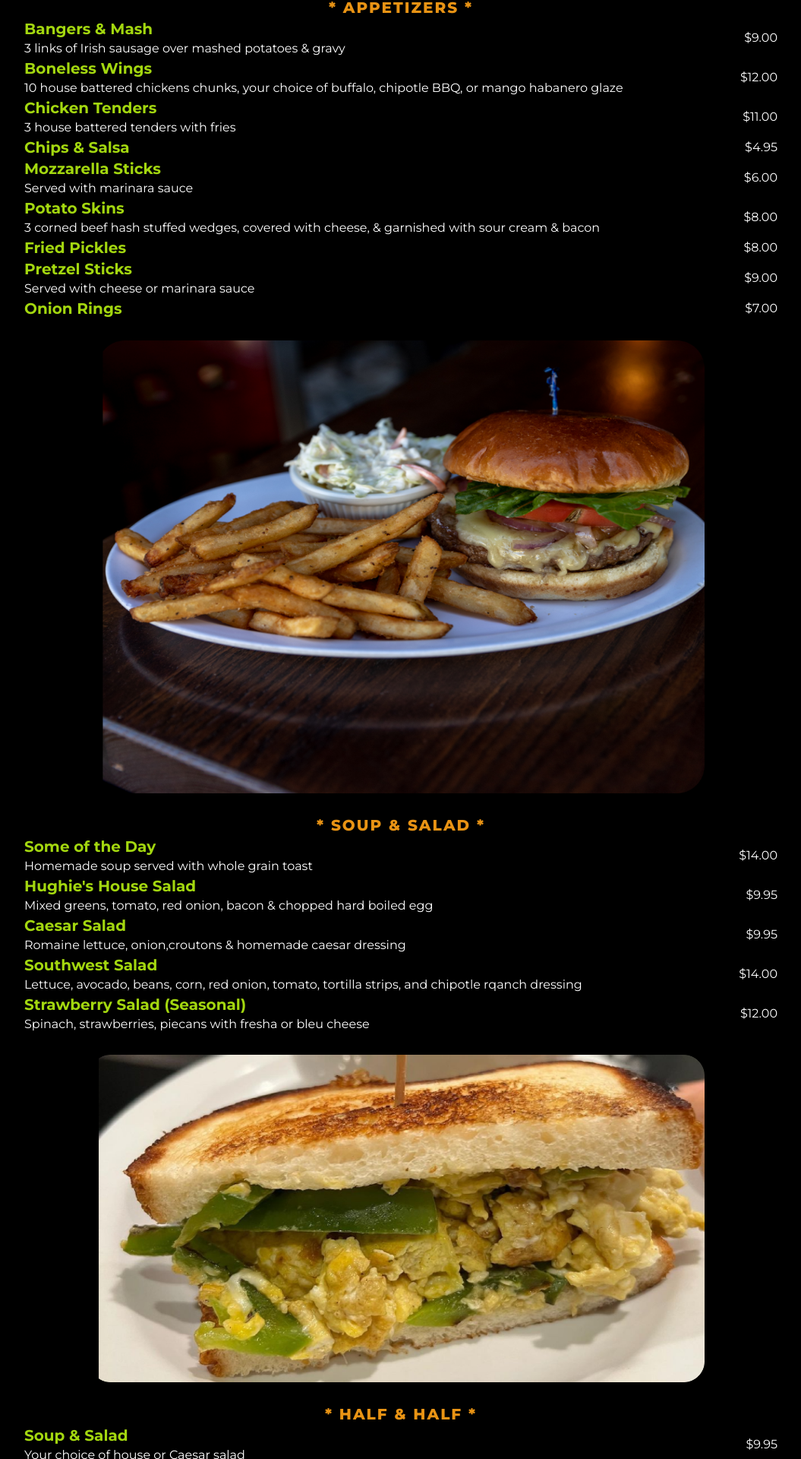
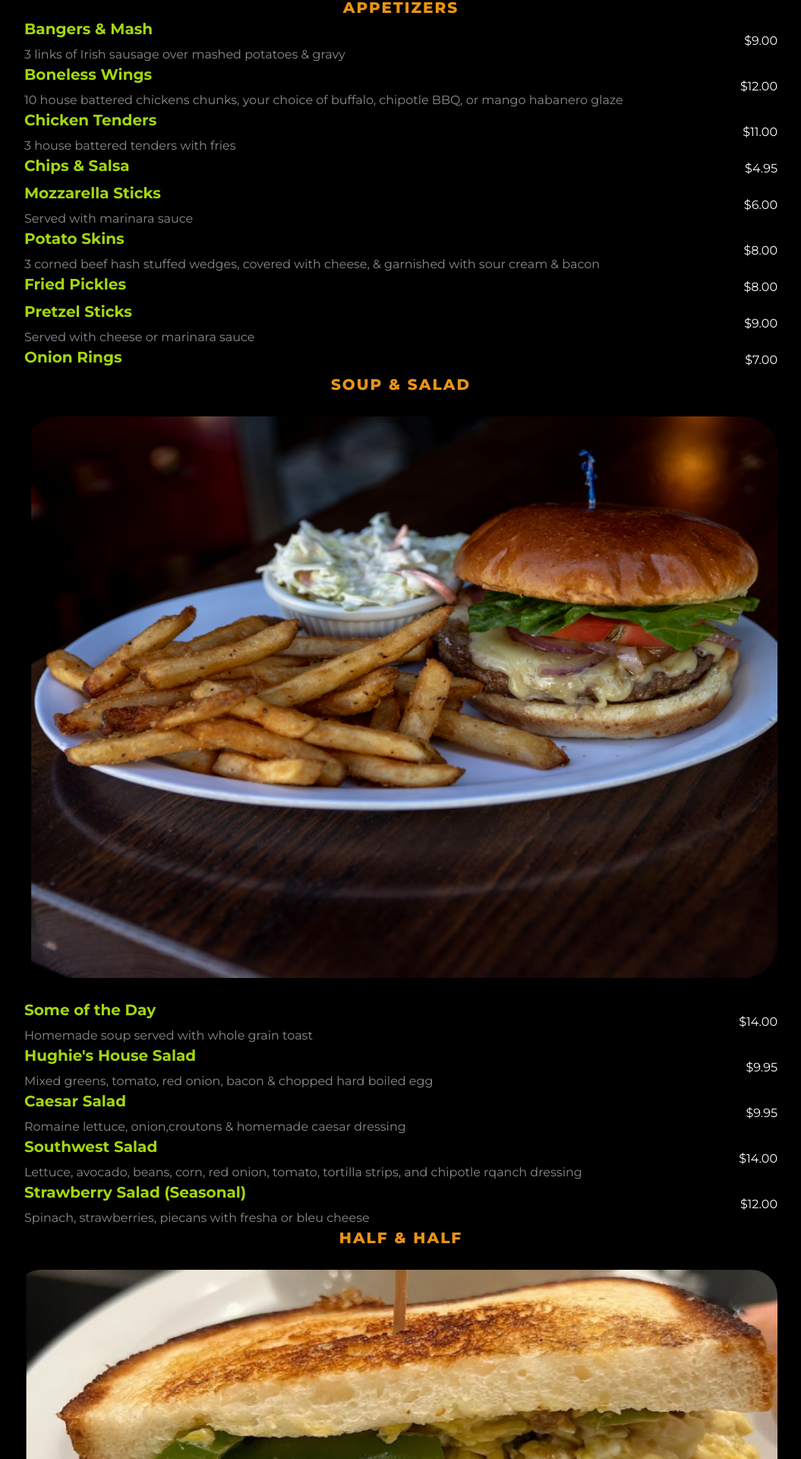
Before and after one commit to Danny2705/hughiepub, a React (Create React App) app: page /menu in a window 1280 px wide. Shown: the part 1334-3254 px from the top of the page at 76% size, without its empty margins (112-1167 px from the left). Built offline with nearby package versions, Linux system fonts and the light colour scheme; a web font is replaced by a local one.

Commit message:
Adjust the Menu Page

```diff
--- a/src/Pages/Menu/Menu.jsx
+++ b/src/Pages/Menu/Menu.jsx
@@ -11,157 +11,98 @@ import Pepsi from "../../Assets/Images/pepsi.png";
 import BurgerAndFries from "../../Assets/Images/burgerAndFries.png";
 import Burger from "../../Assets/Images/burger.png";
 
+const MenuItem = ({ category, name, desc, price, image }) => {
+  return (
+    <div>
+      {category && (
+        <div className='flex justify-center items-center text-[#E89314] font-extrabold text-xl tracking-widest'>
+          {category}
+        </div>
+      )}
+      <div className='row text-white'>
+        {image && <img src={image} alt={name} className='w-full h-full object-cover mx-auto my-7' />}
+        <div className=" flex items-center justify-between">
+          <div className='left'>
+            <h3 className='text-banana font-bold text-xl mb-2'>{name}</h3>
+            <p className="text-grey">{desc}</p>
+          </div>
+          <div className='right'>
+            <span>${price.toFixed(2)}</span>
+          </div>
+        </div>
+      </div>
+    </div>
+  );
+};
+
+const getCategoryImage = (category) => {
+  switch (category) {
+    case "SOUP & SALAD":
+      return Burger;
+    case "HALF & HALF":
+      return Sandwich;
+    case "BEVERAGES":
+      return Pepsi;
+    case "SANDWICHES":
+      return BurgerAndFries;
+    case "ENTRÉE":
+      return Entree;
+    default:
+      return null;
+  }
+};
+
 const Menu = () => {
   return (
     <div className='menu-wrapper'>
       <div className='menu-container'>
         <Header />
         <div className='image-container innerWidth h-[75vh]'>
-          <img
-            src={MenuImage}
-            alt='menu image'
-            className='w-full h-full object-cover'
-          />
-
+          <img src={MenuImage} alt='menu image' className='w-full h-full object-cover' />
           <span className='text-white text-[6rem]'>Menu</span>
         </div>
-
         <div className='menuList-container px-[9rem] py-[3rem] bg-black innerWidth flex flex-col items-center justify-center'>
           <img src={FoodPic} alt='food Picture' width={800} />
-
           <div className='flex justify-center items-center text-[#E89314] font-extrabold text-xl tracking-widest mt-[3rem]'>
-            * APPETIZERS *
+            APPETIZERS
           </div>
           <div>
-            {MenuList.food.map((item, i) => {
-              if (item.name === "Some of the Day") {
-                return (
-                  <div key={i}>
-                    <img src={Burger} alt='Burger' width={800} className='mx-auto my-7'/>
-                    <div className='flex justify-center items-center text-[#E89314] font-extrabold text-xl tracking-widest'>
-                      * SOUP & SALAD *
-                    </div>
-                    <div className='row text-white flex items-center justify-between'>
-                      <div className='left'>
-                        <h3 className='text-banana font-bold text-xl'>
-                          {item.name}
-                        </h3>
-                        <p>{item.desc}</p>
-                      </div>
-                      <div className='right'>
-                        <span>${item.price.toFixed(2)}</span>
-                      </div>
-                    </div>
-                  </div>
-                );
-              } else if (item.name === "Soup & Salad") {
-                return (
-                  <div key={i}>
-                    <img src={Sandwich} alt='Sandwich' width={800} className='mx-auto my-7'/>
-                    <div className='flex justify-center items-center text-[#E89314] font-extrabold text-xl tracking-widest'>
-                      * HALF & HALF *
-                    </div>
-                    <div className='row text-white flex items-center justify-between'>
-                      <div className='left'>
-                        <h3 className='text-banana font-bold text-xl'>
-                          {item.name}
-                        </h3>
-                        <p>{item.desc}</p>
-                      </div>
-                      <div className='right'>
-                        <span>${item.price.toFixed(2)}</span>
-                      </div>
-                    </div>
-                  </div>
-                );
-              } else if (item.name === "Hot Tea or Coffee") {
-                return (
-                  <div key={i}>
-                    <img src={Pepsi} alt='Pepsi' width={800} className='mx-auto my-7'/>
-                    <div className='flex justify-center items-center text-[#E89314] font-extrabold text-xl tracking-widest'>
-                      * BEVERAGES *
-                    </div>
-                    <div className='row text-white flex items-center justify-between'>
-                      <div className='left'>
-                        <h3 className='text-banana font-bold text-xl'>
-                          {item.name}
-                        </h3>
-                        <p>{item.desc}</p>
-                      </div>
-                      <div className='right'>
-                        <span>${item.price.toFixed(2)}</span>
-                      </div>
-                    </div>
-                  </div>
-                );
-              } else if (item.name === "Irish BLT") {
-                return (
-                  <div key={i}>
-                    <img src={BurgerAndFries} alt='BurgerAndFries' width={800} className='mx-auto my-7'/>
-                    <div className='flex justify-center items-center text-[#E89314] font-extrabold text-xl tracking-widest'>
-                      * SANDWICHES *
-                    </div>
-                    <p className='text-blue'>
-                      Served with coleslaw Add fries, mashed potatoes or a side
-                      of baked beans - $3.50 Add sweet potato fries, onion
-                      rings, cup of soup or side salad - $4.0.0
-                    </p>
-                    <div className='row text-white flex items-center justify-between'>
-                      <div className='left'>
-                        <h3 className='text-banana font-bold text-xl'>
-                          {item.name}
-                        </h3>
-                        <p>{item.desc}</p>
-                      </div>
-                      <div className='right'>
-                        <span>${item.price.toFixed(2)}</span>
-                      </div>
-                    </div>
-                  </div>
-                );
-              } else if (item.name === "Shepherd's Pie") {
-                return (
-                  <div key={i}>
-                    <img src={Entree} alt='Entree' width={800} className='mx-auto my-7'/>
-                    <div className='flex justify-center items-center text-[#E89314] font-extrabold text-xl tracking-widest'>
-                      * ENTRÉE *
-                    </div>
-                    <div className='row text-white flex items-center justify-between gap-4 flex-wrap'>
-                      <div className='left'>
-                        <h3 className='text-banana font-bold text-xl mb-6'>
-                          {item.name}
-                        </h3>
-                        <p className="text-grey">{item.desc}</p>
-                      </div>
-                      <div className='right'>
-                        <span>${item.price}</span>
-                      </div>
-                    </div>
-                  </div>
-                );
-              } else {
-                return (
-                  <div key={i}>
-                    <div className='row text-white flex items-center justify-between'>
-                      <div className='left'>
-                        <h3 className='text-banana font-bold text-xl'>
-                          {item.name}
-                        </h3>
-
-                        <p>{item.desc}</p>
-                      </div>
-
-                      <div className='right'>
-                        <span>${item.price.toFixed(2)}</span>
-                      </div>
-                    </div>
-                  </div>
-                );
-              }
-            })}
+            {MenuList.food.map((item, i) => (
+              <MenuItem
+                key={i}
+                category={
+                  item.name === "Some of the Day"
+                    ? "SOUP & SALAD"
+                    : item.name === "Soup & Salad"
+                    ? "HALF & HALF"
+                    : item.name === "Hot Tea or Coffee"
+                    ? "BEVERAGES"
+                    : item.name === "Irish BLT"
+                    ? "SANDWICHES"
+                    : item.name === "Shepherd's Pie"
+                    ? "ENTRÉE"
+                    : ""
+                }
+                name={item.name}
+                desc={item.desc}
+                price={item.price}
+                image={getCategoryImage(
+                  item.name === "Some of the Day"
+                    ? "SOUP & SALAD"
+                    : item.name === "Soup & Salad"
+                    ? "HALF & HALF"
+                    : item.name === "Hot Tea or Coffee"
+                    ? "BEVERAGES"
+                    : item.name === "Irish BLT"
+                    ? "SANDWICHES"
+                    : item.name === "Shepherd's Pie"
+                    ? "ENTRÉE"
+                    : ""
+                )}
+              />
+            ))}
           </div>
         </div>
-
         <Footer />
       </div>
     </div>
```
